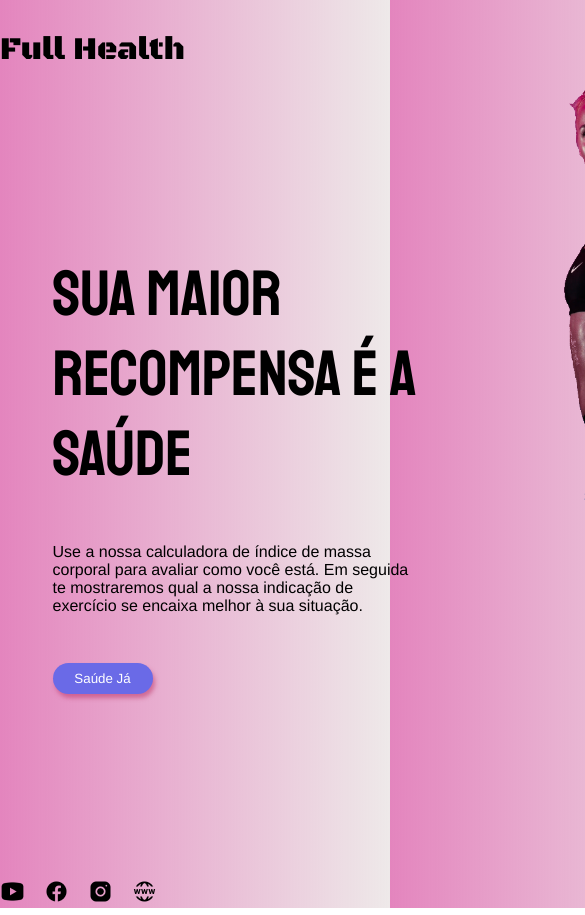
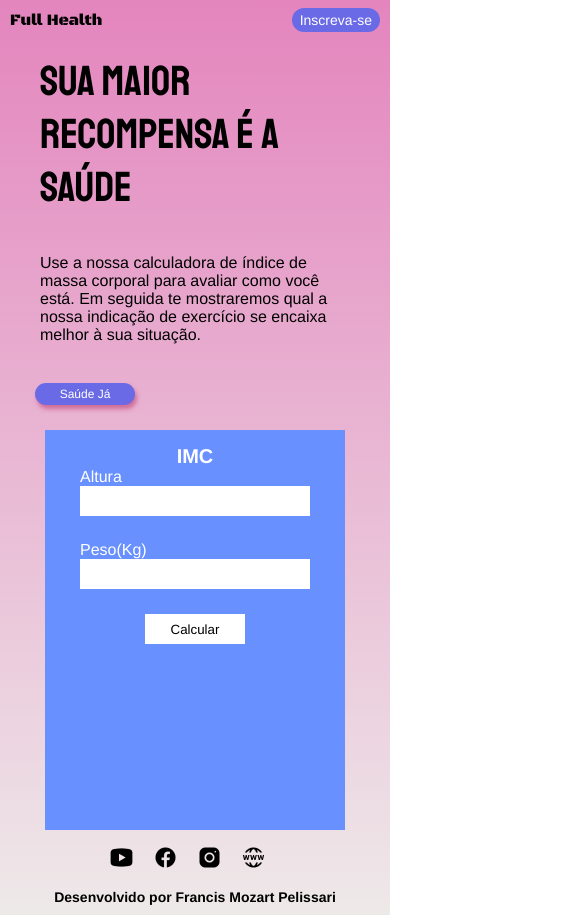
Before and after one commit to Mozart96P/IMCproject, a plain HTML site: page index.html in a window 390 px wide. Shown: the top 915 px of the page, 585 px wide, since content can reach past the window. Drawn offline with Linux system fonts and the light colour scheme.

Commit message:
Falta pequenos detalhes pra arrumar quanto a responsividade

```diff
--- a/style.css
+++ b/style.css
@@ -6,7 +6,7 @@ body{
     background-image: linear-gradient(to right,#c600777a,#eee9e9);
 }
 #Container{
-      width: 1320px;
+      max-width: 1320px;
       margin: auto;
 }
 #cabecalho{
@@ -21,8 +21,24 @@ body{
       font-weight: 500;
 }
 .itens-menu-navegacao{
+      cursor: pointer;
       margin-left: 20px;
       font-family: Helvetica, sans-serif;
+      transform: 2ms ease-in;
+      position: relative;
+}
+.itens-menu-navegacao:before{
+      content: ' ';
+      position: absolute;
+      bottom:0px;
+      left: 0px;
+      width: 0px;
+      height: 2px;
+      background-color: #6a6ae7;
+      transition: all 1.5s ease;
+}
+.itens-menu-navegacao:hover:before{
+      width: 100%;
 }
 #btn-inscreva-se{
       margin-left: 20px;
@@ -30,17 +46,22 @@ body{
       background-color: #6a6ae7;
       border-radius: 20px;
       font-family: Helvetica, sans-serif;
-      font-weight: 550;
+      font-weight: 500;
       color: white;
+}
+#btn-inscreva-se:hover{
+      box-shadow: 2px 4px 4px #bb336588;
+      cursor: pointer;
 }
 #conteudo-pagina{
       display: flex;
       flex-direction: row;
+      flex-wrap: wrap;
       justify-content: space-evenly;
       align-items: center;
 }
 #descricao-pagina{
-      width:365px;
+      max-width:365px;
       height: 440px;
       display: flex;
       flex-direction: column;
@@ -53,8 +74,6 @@ body{
 }
 #paragrafo-descricao-pagina{
       font-family: Helvetica, sans-serif;
-      /* margin-top: 20px;
-      margin-bottom: 20px; */
 }
 #btn-saudeja{
       width: 100px;
@@ -143,3 +162,95 @@ h4{
       font-weight: 550;
       color: white;
 }
+
+/* Configurações de responsividade */
+
+@media screen and (max-width: 500px) {
+      body{
+            background-image: linear-gradient(to bottom,#c600777a,#eee9e9);
+        }
+      #cabecalho{
+            margin-top: 10px;
+            display: flex;
+            flex-direction: row;
+            justify-content: space-between;
+            align-items: center;
+      }
+      .itens-menu-navegacao{
+            display: none;
+      }
+      #btn-inscreva-se{
+            margin-right: 10px;
+            padding: 4px 8px;
+            background-color: #6a6ae7;
+            border-radius: 20px;
+            font-size: 14px;
+            font-family: Helvetica, sans-serif;
+            font-weight: 550;
+            color: white;
+      }
+      #titulo-cabecalho{
+            margin-left: 10px;
+            font-size: 16px;
+            font-family:'Black Ops One', cursive;
+            font-weight: 500;
+      }
+
+      #descricao-pagina{
+            margin-top: 25px;
+            margin-bottom: 25px;
+            max-width:365px;
+            height: 350px;
+            display: flex;
+            flex-direction: column;
+      }
+      #titulo-descricao-pagina{
+            margin-left: 15px;
+            max-width: 300px;
+            font-family: 'Staatliches', cursive;
+            font-weight: 500;
+            font-size: 42px;
+      }
+      #paragrafo-descricao-pagina{
+            margin-left: 15px;
+            max-width: 300px;
+            font-family: Helvetica, sans-serif;
+      }
+      #btn-saudeja{
+            margin-left: 10px;
+            width: 100px;
+            padding: 4px 8px;
+            border-radius: 20px;
+            border-style: none;
+            background-color: #6a6ae7;
+            box-shadow: 2px 4px 4px #bb336588;
+            font-family: Helvetica, sans-serif;
+            font-size: 12px;
+            font-weight: 550;
+            color: white;
+            cursor: pointer;
+      }
+      #imagem-pagina > img{
+            display: none;
+      }
+      #CalcIMC{
+            width: 300px;
+            height: 400px;
+            background-color: #6990ff;
+      }
+      #rodape{
+            display: flex;
+            flex-direction: column;
+            align-items: center;
+      }
+      .contatos-redes{
+            margin-top: 15px;
+            margin-right: 15px;
+      }
+      h4{
+            margin-top: 15px;
+            margin-bottom: 10px;
+            font-size: 14px;
+            font-family: helvetica,sans-serif;
+      }
+}
```
